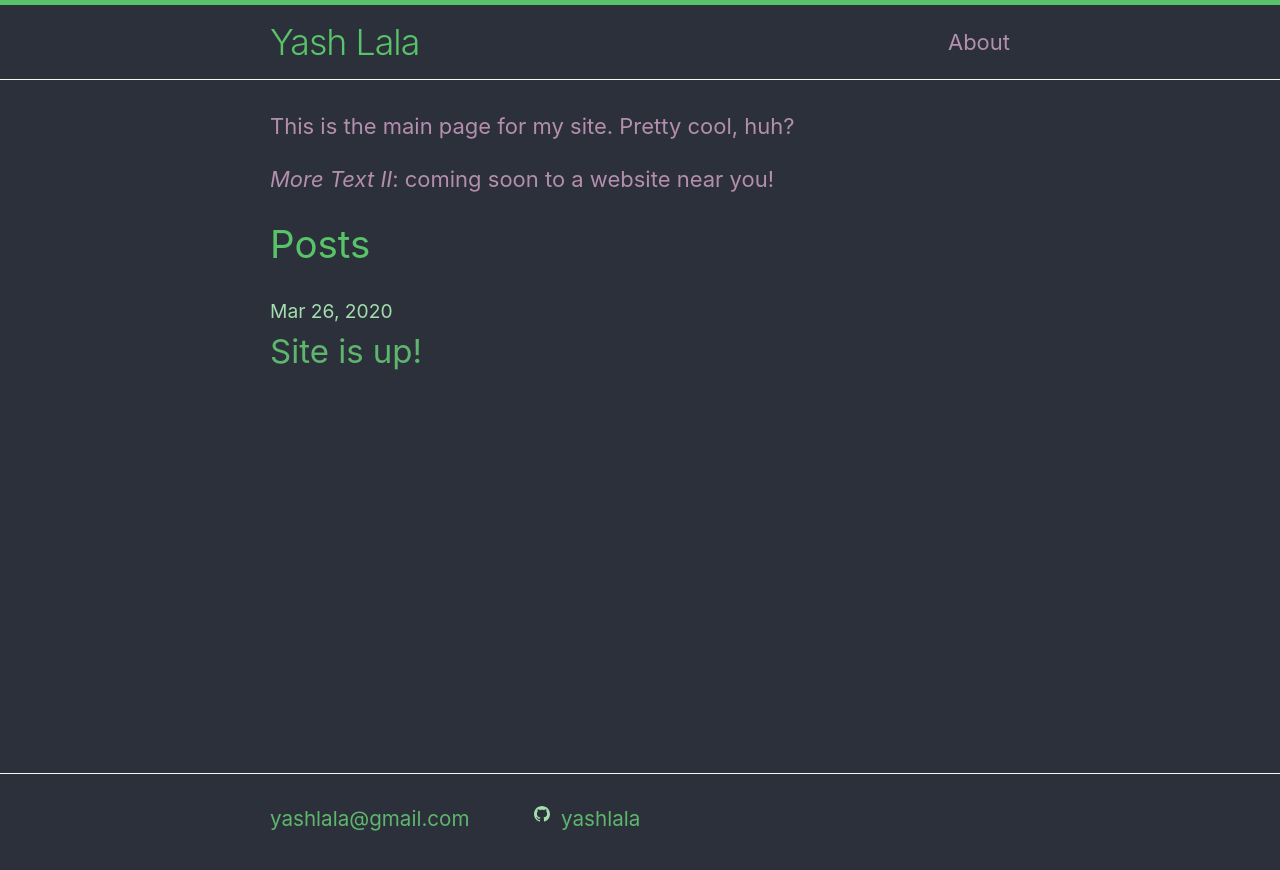
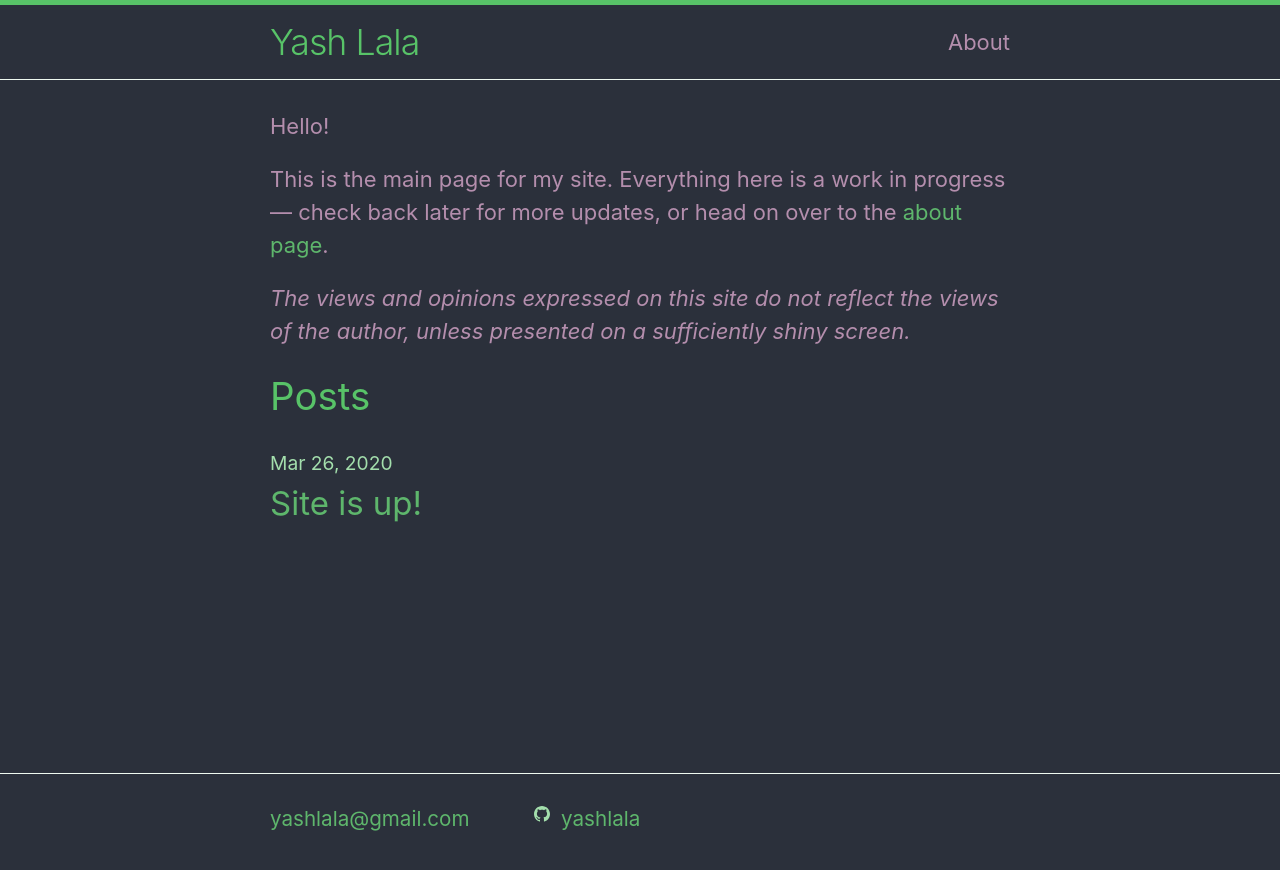
Before and after one commit to yashlala/yashlala.com, a Jekyll site: the page built from index.md, in a window 1280 px wide. Shown: the top 870 px of the page. Built offline with Jekyll 4.4.1, drawn with Linux system fonts in a browser that asks for light colours.

Commit message:
Update 'about.md' with WIP description.

```diff
--- a/index.md
+++ b/index.md
@@ -1,10 +1,12 @@
 ---
-# Feel free to add content and custom Front Matter to this file.
-# To modify the layout, see https://jekyllrb.com/docs/themes/#overriding-theme-defaults
-
 layout: home
 ---
 
-This is the main page for my site. Pretty cool, huh?
+Hello!
 
-*More Text II*: coming soon to a website near you!
+This is the main page for my site. Everything here is a work in progress
+— check back later for more updates, or head on over to the [about
+page](/about/).
+
+*The views and opinions expressed on this site do not reflect the views of the
+author, unless presented on a sufficiently shiny screen.*
```
